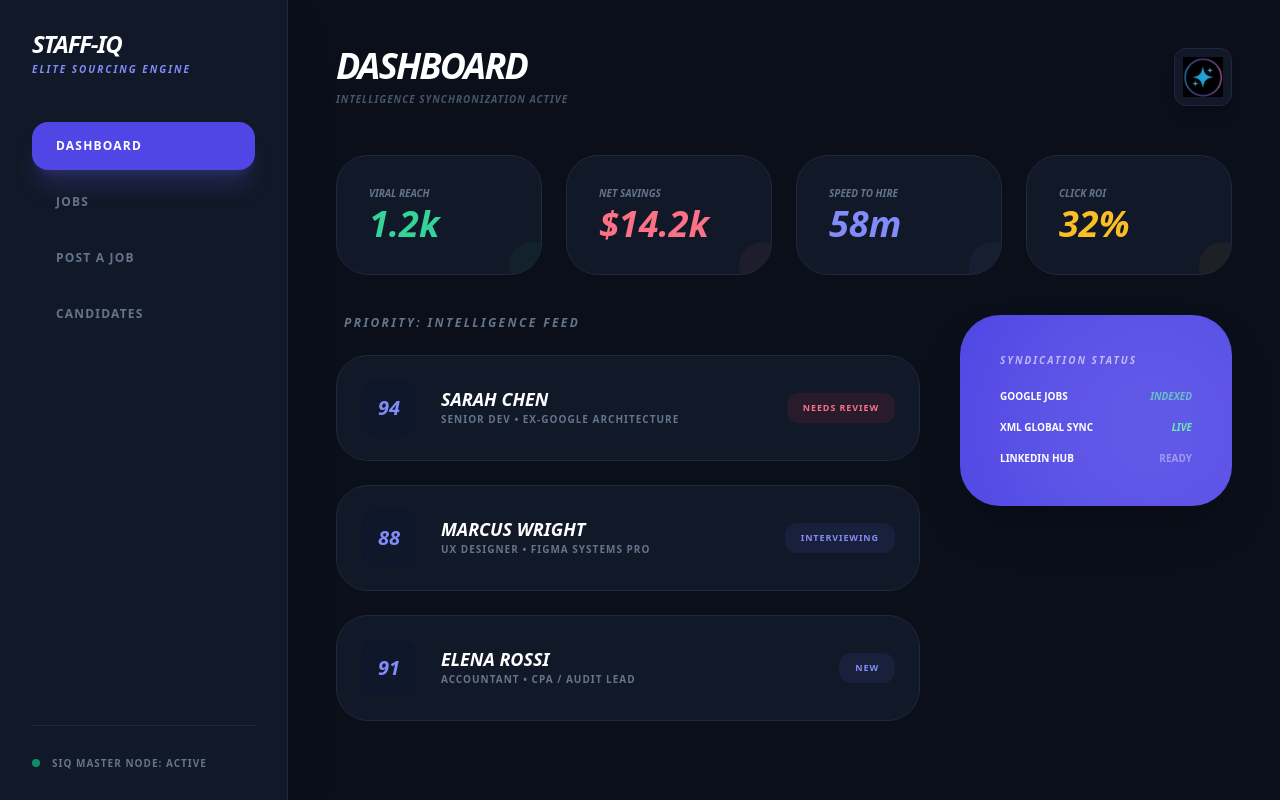
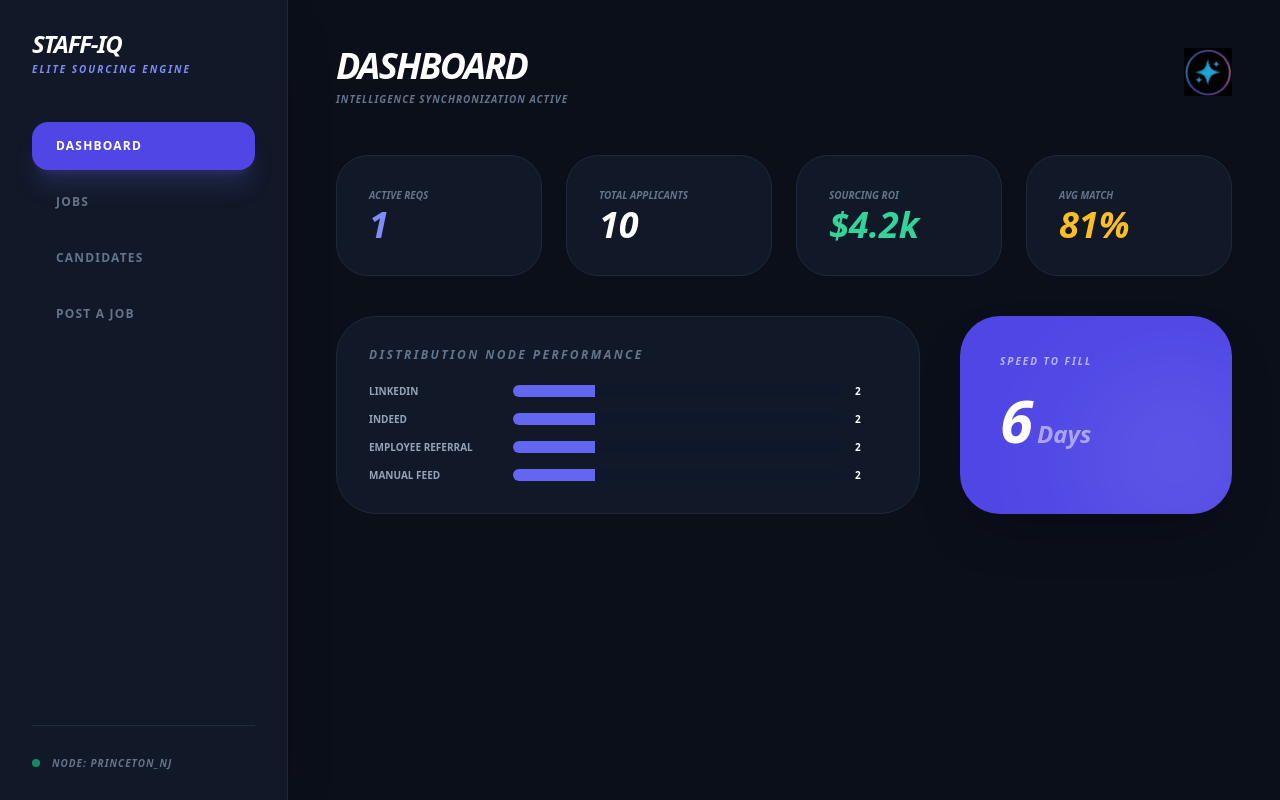
Before and after one commit to dansims2024-afk/staff-iq, a React (Vite) app: page / in a window 1280 px wide. Built offline with nearby package versions, Linux system fonts and the light colour scheme.

Commit message:
Update App.jsx

```diff
--- a/src/App.jsx
+++ b/src/App.jsx
@@ -1,39 +1,67 @@
-import React, { useState } from 'react';
+import React, { useState, useEffect } from 'react';
 
 export default function App() {
-  // --- 1. GLOBAL STATE (Command Center) ---
+  // --- 1. GLOBAL STATE (Permanent Dark Mode) ---
   const [activeTab, setActiveTab] = useState('Dashboard');
-  const [title, setTitle] = useState("");
-  const [description, setDescription] = useState("");
-  const [isGenerating, setIsGenerating] = useState(false);
+  const [selectedCandidate, setSelectedCandidate] = useState(null);
 
-  // --- 2. SAMPLE DATA REPOSITORY ---
-  const [jobs] = useState([
-    { id: 101, title: "SENIOR ACCOUNTANT", dept: "Finance", health: 85, applicants: 42, clicks: 156, velocity: "High" },
-    { id: 102, title: "PRODUCT DESIGNER", dept: "Design", health: 45, applicants: 18, clicks: 89, velocity: "Steady" },
-    { id: 103, title: "OFFICE MANAGER", dept: "Operations", health: 92, applicants: 12, clicks: 210, velocity: "High" },
-    { id: 104, title: "FRONT DESK ASSOCIATE", dept: "Operations", health: 70, applicants: 55, clicks: 402, velocity: "High" }
+  // --- 2. INITIALIZE SAMPLE DATA (Staff Accountant Scenario) ---
+  const [jobs, setJobs] = useState([
+    {
+      id: 1,
+      title: "STAFF ACCOUNTANT",
+      location: "Princeton, NJ",
+      dept: "Finance",
+      applicants: 10,
+      clicks: 342,
+      health: 92,
+      status: "Active",
+      posted: "2 days ago"
+    }
   ]);
 
   const [candidates] = useState([
-    { id: 1, name: "SARAH CHEN", role: "Senior Dev", score: "94%", status: "NEEDS REVIEW", time: "2h ago", stage: "Screening", hit: "Ex-Google Architecture" },
-    { id: 2, name: "MARCUS WRIGHT", role: "UX Designer", score: "88%", status: "INTERVIEWING", time: "5h ago", stage: "Technical", hit: "Figma Systems Pro" },
-    { id: 3, name: "ELENA ROSSI", role: "Accountant", score: "91%", status: "NEW", time: "10m ago", stage: "Sourced", hit: "CPA / Audit Lead" },
-    { id: 4, name: "DAVID PARK", role: "DevOps", score: "85%", status: "FINAL LOOP", time: "1d ago", stage: "Final Loop", hit: "Kubernetes Expert" },
-    { id: 5, name: "JULIA VANCE", role: "Front Desk", score: "96%", status: "NEW", time: "4h ago", stage: "Sourced", hit: "Hospitality Veteran" }
+    {
+      id: 1, name: "Michael Vanhouten", role: "Staff Accountant", score: "96%", status: "Final Loop",
+      source: "Employee Referral", sourceColor: "text-amber-400", time: "2d ago", location: "Princeton, NJ",
+      aiSummary: "Perfect match. Deep experience with NetSuite and GAAP compliance. Local candidate.",
+      pros: ["5yrs Local CPA Firm exp", "NetSuite Certified", "Lives in Princeton"],
+      cons: ["High salary expectation ($85k)"],
+      resume: `MICHAEL VANHOUTEN\nPrinceton, NJ\n\nSUMMARY\nDedicated Staff Accountant with 5+ years of experience managing general ledgers.\n\nEXPERIENCE\nSenior Accountant | Mercer Capital, Trenton, NJ\nJunior Accountant | Princeton H&R, Princeton, NJ`
+    },
+    {
+      id: 2, name: "Sarah Jenkins", role: "Junior Accountant", score: "91%", status: "Technical",
+      source: "LinkedIn", sourceColor: "text-blue-400", time: "5h ago", location: "Lawrenceville, NJ",
+      aiSummary: "Strong technical skills but slightly junior. Excellent Excel proficiency.",
+      pros: ["Advanced Excel (Macros/VBA)", "QuickBooks Pro", "Immediate Availability"],
+      cons: ["Only 2 years experience"],
+      resume: `SARAH JENKINS\nLawrenceville, NJ\n\nEXPERIENCE\nBookkeeper | Main St. Bakery\nIntern | Deloitte`
+    },
+    {
+      id: 3, name: "David Ross", role: "Financial Analyst", score: "88%", status: "Screening",
+      source: "Indeed", sourceColor: "text-indigo-400", time: "1d ago", location: "New Brunswick, NJ",
+      aiSummary: "Overqualified but strong growth potential. Currently a Financial Analyst.",
+      pros: ["FP&A Experience", "Strong Modeling"],
+      cons: ["Flight risk", "Remote preference"],
+      resume: `DAVID ROSS\nNew Brunswick, NJ\n\nEXPERIENCE\nFinancial Analyst | J&J\nStaff Accountant | TechStart`
+    },
+    {
+      id: 4, name: "Emily Chen", role: "AP Specialist", score: "74%", status: "Needs Review",
+      source: "Manual Upload", sourceColor: "text-slate-400", time: "30m ago", location: "West Windsor, NJ",
+      aiSummary: "Specialized in Accounts Payable. Lacks general ledger exposure.",
+      pros: ["High volume AP processing", "Vendor relations"],
+      cons: ["Lack of GL experience"],
+      resume: `EMILY CHEN\nWest Windsor, NJ\n\nEXPERIENCE\nAP Clerk | Logistics Co`
+    },
+    { id: 5, name: "James Peterson", role: "Accountant", score: "82%", status: "Sourced", source: "ZipRecruiter", sourceColor: "text-emerald-400", time: "3h ago", location: "Plainsboro, NJ", aiSummary: "Validate tenure in screen.", pros: ["Tech savvy"], cons: ["Job hopping"], resume: "JAMES PETERSON Resume Data..." },
+    { id: 6, name: "Linda Gomez", role: "Bookkeeper", score: "65%", status: "Rejected", source: "Indeed", sourceColor: "text-indigo-400", time: "4d ago", location: "Hamilton, NJ", aiSummary: "Primarily small business bookkeeping.", pros: ["Loyal"], cons: ["No ERP exp"], resume: "LINDA GOMEZ Resume Data..." },
+    { id: 7, name: "Raj Patel", role: "Staff Auditor", score: "93%", status: "Needs Review", source: "Manual Upload", sourceColor: "text-slate-400", time: "1h ago", location: "Edison, NJ", aiSummary: "CPA eligible and 3 years public experience.", pros: ["CPA Eligible"], cons: ["Sponsorship transfer"], resume: "RAJ PATEL Resume Data..." },
+    { id: 8, name: "Marcus Thorne", role: "Controller", score: "55%", status: "Rejected", source: "LinkedIn", sourceColor: "text-blue-400", time: "6h ago", location: "Princeton, NJ", aiSummary: "Overqualified Controller.", pros: ["Experienced"], cons: ["Retention risk"], resume: "MARCUS THORNE Resume Data..." },
+    { id: 9, name: "Anita Roy", role: "Grad Student", score: "78%", status: "Sourced", source: "Jooble", sourceColor: "text-rose-400", time: "12h ago", location: "Princeton Jct, NJ", aiSummary: "Recent grad, high GPA.", pros: ["3.9 GPA"], cons: ["No experience"], resume: "ANITA ROY Resume Data..." },
+    { id: 10, name: "Tom Baines", role: "Tax Associate", score: "80%", status: "Screening", source: "Employee Referral", sourceColor: "text-amber-400", time: "3d ago", location: "Ewing, NJ", aiSummary: "Tax expert pivoting to GL.", pros: ["Internal referral"], cons: ["GL learning curve"], resume: "TOM BAINES Resume Data..." }
   ]);
 
   const stages = ["Sourced", "Screening", "Technical", "Final Loop"];
-
-  // --- 3. CORE LOGIC ---
-  const generateStrategicAI = () => {
-    if (!title) return alert("System requires a Job Title.");
-    setIsGenerating(true);
-    setTimeout(() => {
-      setDescription(`MISSION: ${title.toUpperCase()}\n\nTHE IMPACT\nJoin Staff-IQ. As our ${title}, you will ensure that our high-velocity environment remains organized, efficient, and infinitely scalable.\n\n90-DAY SUCCESS METRICS\n• Optimization: Audit and improve at least 3 core workflows.\n• Execution: Maintain 100% accuracy on mission-critical projects.`);
-      setIsGenerating(false);
-    }, 1200);
-  };
 
   return (
     <div className="flex min-h-screen font-sans bg-[#0B0F1A] text-white selection:bg-indigo-500/30">
@@ -41,132 +69,144 @@ export default function App() {
       {/* SIDEBAR */}
       <nav className="w-72 p-8 fixed h-full flex flex-col bg-[#111827] border-r border-slate-800 shadow-2xl z-30">
         <div className="mb-12">
-          <h1 className="text-2xl font-[900] italic uppercase tracking-tighter text-white leading-none">Staff-IQ</h1>
-          <p className="text-[10px] font-black text-indigo-400 uppercase tracking-[0.2em] mt-2 leading-none italic">Elite Sourcing Engine</p>
+           <h1 className="text-2xl font-[900] italic uppercase tracking-tighter text-white leading-none">Staff-IQ</h1>
+           <p className="text-[10px] font-black text-indigo-400 uppercase tracking-[0.2em] mt-2 leading-none italic">Elite Sourcing Engine</p>
         </div>
-
         <div className="flex flex-col gap-2 flex-1">
-          {['Dashboard', 'Jobs', 'Post a Job', 'Candidates'].map((tab) => (
-            <button
-              key={tab}
-              onClick={() => setActiveTab(tab)}
-              className={`text-left p-4 px-6 rounded-2xl font-black uppercase text-xs tracking-widest transition-all ${activeTab === tab ? 'bg-indigo-600 text-white shadow-xl shadow-indigo-500/20' : 'text-slate-500 hover:bg-slate-800'}`}
-            >
-              {tab}
-            </button>
+          {['Dashboard', 'Jobs', 'Candidates', 'Post a Job'].map((tab) => (
+            <button key={tab} onClick={() => setActiveTab(tab)} className={`text-left p-4 px-6 rounded-2xl font-black uppercase text-xs tracking-widest transition-all ${activeTab === tab ? 'bg-indigo-600 text-white shadow-xl shadow-indigo-500/20' : 'text-slate-500 hover:bg-slate-800'}`}>{tab}</button>
           ))}
         </div>
-
         <div className="mt-auto pt-8 border-t border-slate-800 flex items-center gap-3">
           <div className="w-2 h-2 bg-emerald-500 rounded-full animate-pulse"></div>
-          <span className="text-[10px] font-black text-slate-500 uppercase tracking-widest leading-none tracking-tight">SIQ Master Node: Active</span>
+          <span className="text-[10px] font-black text-slate-500 uppercase tracking-widest italic leading-none">Node: Princeton_NJ</span>
         </div>
       </nav>
 
-      {/* MAIN COMMAND AREA */}
+      {/* MAIN CONTENT */}
       <main className="flex-1 ml-72 p-12">
-
-        {/* TOP HEADER: BRAND LOGO RESTORED TO TOP RIGHT */}
         <header className="flex justify-between items-start mb-12">
           <div>
             <h2 className="text-4xl font-[900] italic uppercase tracking-tighter leading-none mb-2">{activeTab}</h2>
-            <p className="text-slate-600 text-[10px] font-black uppercase tracking-widest italic">Intelligence Synchronization Active</p>
+            <p className="text-slate-500 text-[10px] font-black uppercase tracking-widest italic">Intelligence Synchronization Active</p>
           </div>
-          <div className="bg-[#111827] p-2 rounded-xl border border-slate-800 shadow-lg">
-            <img src="/logo.png" alt="Staff-IQ Logo" className="w-10 h-10 object-contain" />
-          </div>
+          <img src="/logo.png" alt="Logo" className="w-12 h-12 object-contain" />
         </header>
 
-        {/* DASHBOARD VIEW */}
+        {/* DASHBOARD */}
         {activeTab === 'Dashboard' && (
           <div className="space-y-10 animate-in fade-in duration-500">
-            {/* KPI Metrics */}
             <div className="grid grid-cols-4 gap-6">
               {[
-                { label: 'Viral Reach', val: '1.2k', color: 'text-emerald-400' },
-                { label: 'Net Savings', val: '$14.2k', color: 'text-rose-400' },
-                { label: 'Speed to Hire', val: '58m', color: 'text-indigo-400' },
-                { label: 'Click ROI', val: '32%', color: 'text-amber-400' }
+                { label: 'Active Reqs', val: '1', color: 'text-indigo-400' },
+                { label: 'Total Applicants', val: '10', color: 'text-white' },
+                { label: 'Sourcing ROI', val: '$4.2k', color: 'text-emerald-400' },
+                { label: 'Avg Match', val: '81%', color: 'text-amber-400' }
               ].map((s, i) => (
-                <div key={i} className="bg-[#111827] border border-slate-800 p-8 rounded-[32px] relative overflow-hidden group">
-                  <p className="text-slate-500 text-[10px] font-black uppercase mb-1 italic leading-none">{s.label}</p>
-                  <p className={`text-4xl font-[900] italic ${s.color} leading-none mt-2`}>{s.val}</p>
-                  <div className={`absolute -right-4 -bottom-4 w-12 h-12 rounded-full opacity-5 group-hover:opacity-10 transition-all ${s.color.replace('text', 'bg')}`}></div>
+                <div key={i} className="bg-[#111827] border border-slate-800 p-8 rounded-[32px]">
+                  <p className="text-slate-500 text-[10px] font-black uppercase mb-1 italic">{s.label}</p>
+                  <p className={`text-4xl font-[900] italic ${s.color} leading-none`}>{s.val}</p>
                 </div>
               ))}
             </div>
 
-            {/* Intelligence Grid */}
             <div className="grid grid-cols-12 gap-10">
-              <div className="col-span-8 space-y-6">
-                <h3 className="text-xs font-black uppercase tracking-[0.2em] text-slate-500 italic px-2">Priority: Intelligence Feed</h3>
-                {candidates.slice(0, 3).map((c) => (
-                  <div key={c.id} className="bg-[#111827] border border-slate-800 p-6 rounded-[32px] flex items-center gap-6 group hover:border-indigo-500 transition-all cursor-pointer">
-                    <div className="w-14 h-14 bg-slate-900 rounded-2xl flex items-center justify-center text-xl font-[900] italic text-indigo-400 shadow-inner">{c.score.replace('%', '')}</div>
-                    <div className="flex-1">
-                      <p className="font-black text-lg uppercase italic leading-none mb-1 text-white group-hover:text-indigo-400 transition-colors">{c.name}</p>
-                      <p className="text-[10px] font-bold text-slate-500 uppercase tracking-widest">{c.role} • {c.hit}</p>
-                    </div>
-                    <span className={`px-4 py-2 rounded-xl text-[9px] font-black uppercase tracking-widest ${c.status === 'NEEDS REVIEW' ? 'bg-rose-500/10 text-rose-400' : 'bg-indigo-500/10 text-indigo-400'}`}>{c.status}</span>
-                  </div>
-                ))}
+              <div className="col-span-8 bg-[#111827] border border-slate-800 p-8 rounded-[40px]">
+                 <h3 className="text-xs font-black uppercase tracking-[0.2em] text-slate-500 italic mb-6 leading-none">Distribution Node Performance</h3>
+                 <div className="space-y-4">
+                    {['LinkedIn', 'Indeed', 'Employee Referral', 'Manual Feed'].map((source, i) => (
+                      <div key={i} className="flex items-center gap-4">
+                        <div className="w-32 text-[10px] font-bold text-slate-400 uppercase leading-none">{source}</div>
+                        <div className="flex-1 h-3 bg-slate-900 rounded-full overflow-hidden">
+                           <div className="h-full bg-indigo-500 w-[25%]"></div>
+                        </div>
+                        <div className="w-8 text-[10px] font-black text-white leading-none">2</div>
+                      </div>
+                    ))}
+                 </div>
               </div>
-
-              {/* Automation Side Column */}
-              <div className="col-span-4 space-y-8">
-                <div className="bg-indigo-600 rounded-[40px] p-10 text-white relative overflow-hidden shadow-2xl">
-                   <h4 className="text-[10px] font-black uppercase tracking-[0.2em] opacity-60 mb-6 italic leading-none">Syndication Status</h4>
-                   <div className="space-y-4 text-[10px] font-black uppercase relative z-10">
-                      <div className="flex justify-between items-center"><span>Google Jobs</span><span className="text-emerald-300 italic animate-pulse">Indexed</span></div>
-                      <div className="flex justify-between items-center"><span>XML Global Sync</span><span className="text-emerald-300 italic">Live</span></div>
-                      <div className="flex justify-between items-center"><span>LinkedIn Hub</span><span className="opacity-40">Ready</span></div>
-                   </div>
-                   <div className="absolute -right-20 -bottom-20 w-80 h-80 bg-white/10 rounded-full blur-3xl"></div>
-                </div>
+              <div className="col-span-4 bg-indigo-600 rounded-[40px] p-10 text-white relative overflow-hidden shadow-2xl">
+                 <h4 className="text-[10px] font-black uppercase tracking-[0.2em] opacity-60 mb-6 italic leading-none">Speed to Fill</h4>
+                 <p className="text-6xl font-[900] italic leading-none mb-2">6<span className="text-2xl opacity-50 ml-1">Days</span></p>
+                 <div className="absolute -right-10 -bottom-10 w-48 h-48 bg-white/10 rounded-full blur-3xl"></div>
               </div>
             </div>
           </div>
         )}
 
-        {/* CANDIDATES VIEW (PIPELINE) */}
-        {activeTab === 'Candidates' && (
-          <div className="grid grid-cols-4 gap-6 animate-in fade-in h-[75vh]">
-            {stages.map(stage => (
-              <div key={stage} className="flex flex-col gap-6">
-                <h3 className="text-xs font-black uppercase tracking-[0.2em] text-slate-500 italic px-4 leading-none">{stage}</h3>
-                <div className="bg-[#111827] rounded-[40px] p-4 flex-1 border border-slate-800 shadow-inner overflow-y-auto space-y-4">
-                  {candidates.filter(c => c.stage === stage).map(c => (
-                    <div key={c.id} className="bg-[#1C2533] p-6 rounded-[32px] border border-slate-700 shadow-lg group hover:border-indigo-500 transition-all">
-                      <div className="flex justify-between items-start mb-4">
-                        <span className="text-2xl font-[900] italic text-indigo-400">{c.score.replace('%', '')}</span>
-                      </div>
-                      <p className="font-black text-sm uppercase italic leading-none mb-1">{c.name}</p>
-                      <p className="text-[10px] font-bold text-slate-500 uppercase tracking-widest">{c.role}</p>
+        {/* JOBS TAB */}
+        {activeTab === 'Jobs' && (
+          <div className="space-y-6 animate-in fade-in">
+             {jobs.map(j => (
+               <div key={j.id} className="bg-[#111827] border border-slate-800 p-8 rounded-[40px] flex justify-between items-end group hover:border-indigo-500 transition-all shadow-sm">
+                  <div>
+                    <div className="flex gap-3 mb-6">
+                      <span className="px-3 py-1 bg-slate-800 rounded-lg text-[10px] font-black uppercase tracking-widest text-slate-500">{j.dept}</span>
+                      <span className="px-3 py-1 bg-slate-800 rounded-lg text-[10px] font-black uppercase tracking-widest text-slate-500">{j.location}</span>
                     </div>
-                  ))}
-                </div>
-              </div>
-            ))}
+                    <h4 className="text-3xl font-[900] italic uppercase leading-none mb-2 text-white">{j.title}</h4>
+                    <p className="text-[10px] font-bold text-slate-500 uppercase tracking-widest">{j.applicants} Candidates • {j.clicks} Viral Clicks • Posted {j.posted}</p>
+                  </div>
+                  <div className="flex gap-4">
+                    <button onClick={() => setActiveTab('Candidates')} className="px-6 py-3 bg-indigo-600 rounded-xl text-[10px] font-black uppercase tracking-widest text-white">Manage Pipeline</button>
+                    <button className="px-6 py-3 bg-slate-800 rounded-xl text-[10px] font-black uppercase tracking-widest text-white">XML Link</button>
+                  </div>
+               </div>
+             ))}
           </div>
         )}
 
-        {/* POST A JOB */}
-        {activeTab === 'Post a Job' && (
-          <div className="max-w-4xl animate-in slide-in-from-bottom-4">
-             <div className="bg-[#111827] p-12 rounded-[48px] border border-slate-800 shadow-2xl">
-                <input
-                  value={title}
-                  onChange={(e) => setTitle(e.target.value)}
-                  className="w-full bg-slate-800/50 p-8 rounded-[32px] border-none font-[900] italic text-4xl uppercase mb-8 outline-none focus:ring-2 focus:ring-indigo-500 text-white shadow-inner"
-                  placeholder="TARGET ROLE TITLE..."
-                />
-                <button onClick={generateStrategicAI} disabled={isGenerating} className="mb-10 bg-indigo-600 text-white px-10 py-4 rounded-full font-[900] italic text-xs uppercase tracking-widest hover:bg-indigo-700 shadow-xl shadow-indigo-500/20">{isGenerating ? "Analyzing..." : "✨ Generate Strategic JD"}</button>
-                <div className="w-full min-h-[500px] p-12 bg-slate-900/50 rounded-[40px] shadow-inner overflow-y-auto">
-                   {description ? <p className="text-sm font-bold text-slate-400 leading-relaxed whitespace-pre-wrap">{description}</p> : <div className="h-full flex items-center justify-center opacity-20"><span className="text-6xl italic font-black">SIQ</span></div>}
+        {/* CANDIDATES TAB */}
+        {activeTab === 'Candidates' && (
+          <div className="space-y-6 animate-in fade-in">
+             <div className="flex justify-between items-center px-2">
+                <span className="text-[10px] font-black uppercase tracking-widest text-slate-500 italic">Showing 10 Elite Matches</span>
+             </div>
+             {candidates.sort((a,b) => parseInt(b.score) - parseInt(a.score)).map((c) => (
+               <div key={c.id} onClick={() => setSelectedCandidate(c)} className="bg-[#111827] border border-slate-800 p-6 rounded-[32px] flex items-center gap-8 group hover:border-indigo-500 transition-all cursor-pointer">
+                  <div className="w-16 h-16 bg-slate-900 rounded-2xl flex items-center justify-center text-2xl font-[900] italic text-indigo-400 group-hover:bg-indigo-600 group-hover:text-white transition-all shadow-inner">
+                     {c.score.replace('%', '')}
+                  </div>
+                  <div className="flex-1 grid grid-cols-2 gap-4">
+                     <div>
+                        <p className="font-black text-xl uppercase italic leading-none mb-1 text-white">{c.name}</p>
+                        <p className="text-[10px] font-bold text-slate-500 uppercase tracking-widest">{c.role} • {c.location}</p>
+                     </div>
+                     <div className="text-right">
+                        <p className={`text-[10px] font-bold uppercase ${c.sourceColor}`}>{c.source}</p>
+                        <p className="text-[9px] font-black text-slate-600 uppercase tracking-widest">Received {c.time}</p>
+                     </div>
+                  </div>
+               </div>
+             ))}
+          </div>
+        )}
+
+        {/* CANDIDATE MODAL */}
+        {selectedCandidate && (
+          <div className="fixed inset-0 bg-black/80 backdrop-blur-sm z-50 flex items-center justify-center p-8">
+             <div className="bg-[#0B0F1A] w-full max-w-6xl h-[85vh] rounded-[48px] border border-slate-700 shadow-2xl flex overflow-hidden animate-in zoom-in-95">
+                <div className="w-1/3 bg-[#111827] p-10 border-r border-slate-800 overflow-y-auto">
+                   <button onClick={() => setSelectedCandidate(null)} className="mb-6 text-[10px] font-black uppercase text-slate-500">← Close</button>
+                   <h2 className="text-3xl font-[900] italic uppercase leading-none mb-6">{selectedCandidate.name}</h2>
+                   <div className="p-6 bg-slate-800/50 rounded-2xl border border-slate-700 mb-6">
+                      <p className="text-[10px] font-black text-indigo-400 uppercase tracking-widest mb-2">AI Summary</p>
+                      <p className="text-sm text-slate-300 font-medium leading-relaxed">{selectedCandidate.aiSummary}</p>
+                   </div>
+                   <div className="space-y-4">
+                      <button className="w-full py-4 bg-indigo-600 rounded-xl text-[10px] font-black uppercase text-white shadow-lg">Schedule Interview</button>
+                      <button className="w-full py-4 bg-slate-800 rounded-xl text-[10px] font-black uppercase text-slate-400">Archive</button>
+                   </div>
+                </div>
+                <div className="w-2/3 bg-[#1E293B] p-12 overflow-y-auto">
+                   <div className="max-w-3xl mx-auto bg-white text-slate-900 p-12 min-h-full rounded shadow-2xl">
+                      <pre className="whitespace-pre-wrap font-serif text-sm leading-relaxed">{selectedCandidate.resume}</pre>
+                   </div>
                 </div>
              </div>
           </div>
         )}
+
       </main>
     </div>
   );
```
